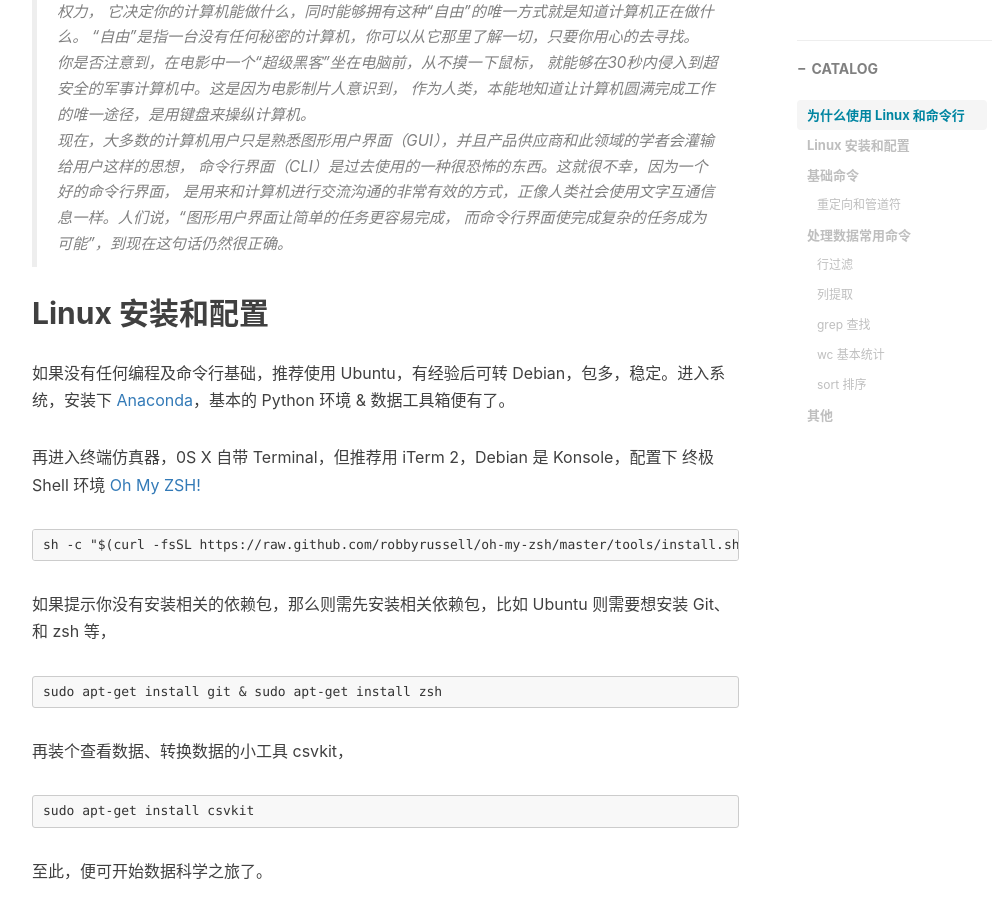
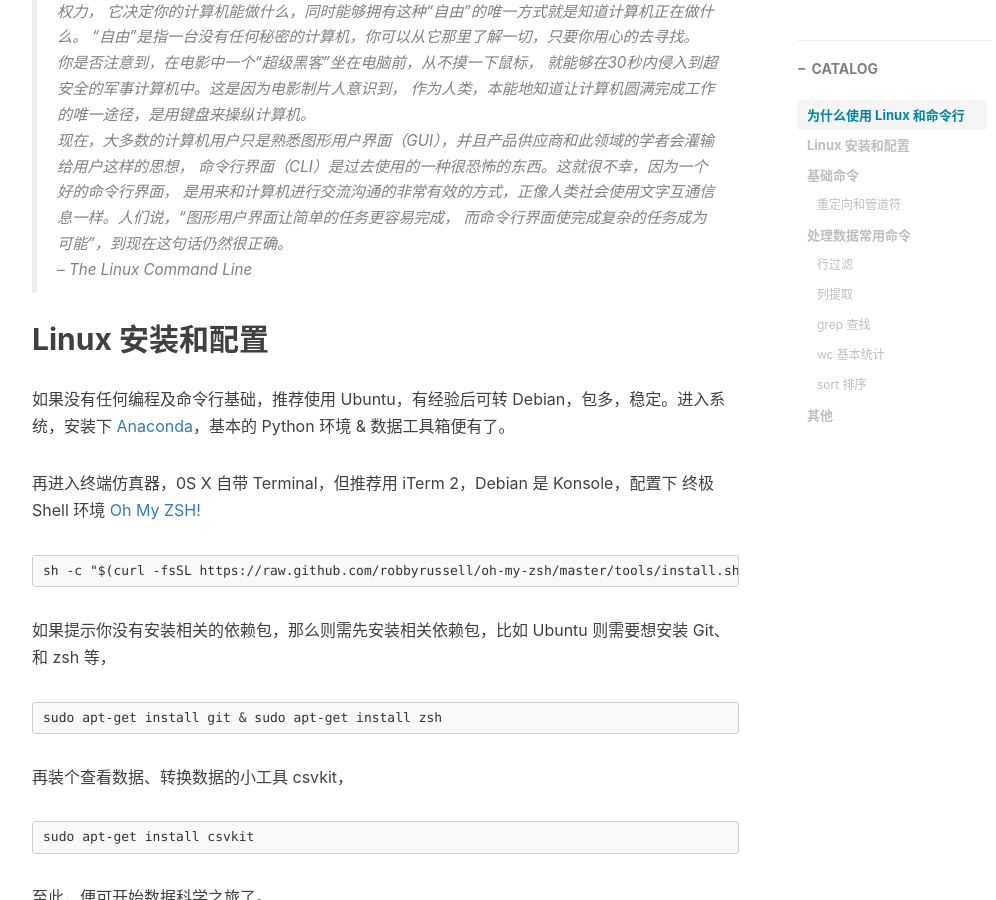
Before and after one commit to scottming/scottming.github.io, a Jekyll site: the page built from _posts/2016-04-02-use_linux.md, in a window 1280 px wide and 900 px high, scrolled down 720 px. Shown: the whole window, without its empty margins (233-1229 px from the left). Built offline with Jekyll 4.4.1, drawn with Linux system fonts in a browser that asks for light colours; nearby versions of some CDN libraries; comment, search, counter and statistics services are not loaded.

Commit message:
add something

```diff
--- a/_posts/2016-04-02-use_linux.md
+++ b/_posts/2016-04-02-use_linux.md
@@ -20,6 +20,8 @@ tags:
 > 你是否注意到，在电影中一个“超级黑客”坐在电脑前，从不摸一下鼠标， 就能够在30秒内侵入到超安全的军事计算机中。这是因为电影制片人意识到， 作为人类，本能地知道让计算机圆满完成工作的唯一途径，是用键盘来操纵计算机。
 >
 > 现在，大多数的计算机用户只是熟悉图形用户界面（GUI），并且产品供应商和此领域的学者会灌输给用户这样的思想， 命令行界面（CLI）是过去使用的一种很恐怖的东西。这就很不幸，因为一个好的命令行界面， 是用来和计算机进行交流沟通的非常有效的方式，正像人类社会使用文字互通信息一样。人们说，“图形用户界面让简单的任务更容易完成， 而命令行界面使完成复杂的任务成为可能”，到现在这句话仍然很正确。
+>
+>-- The Linux Command Line
 
 ## Linux 安装和配置
 
```
Also changed, not shown: 1 other file.
